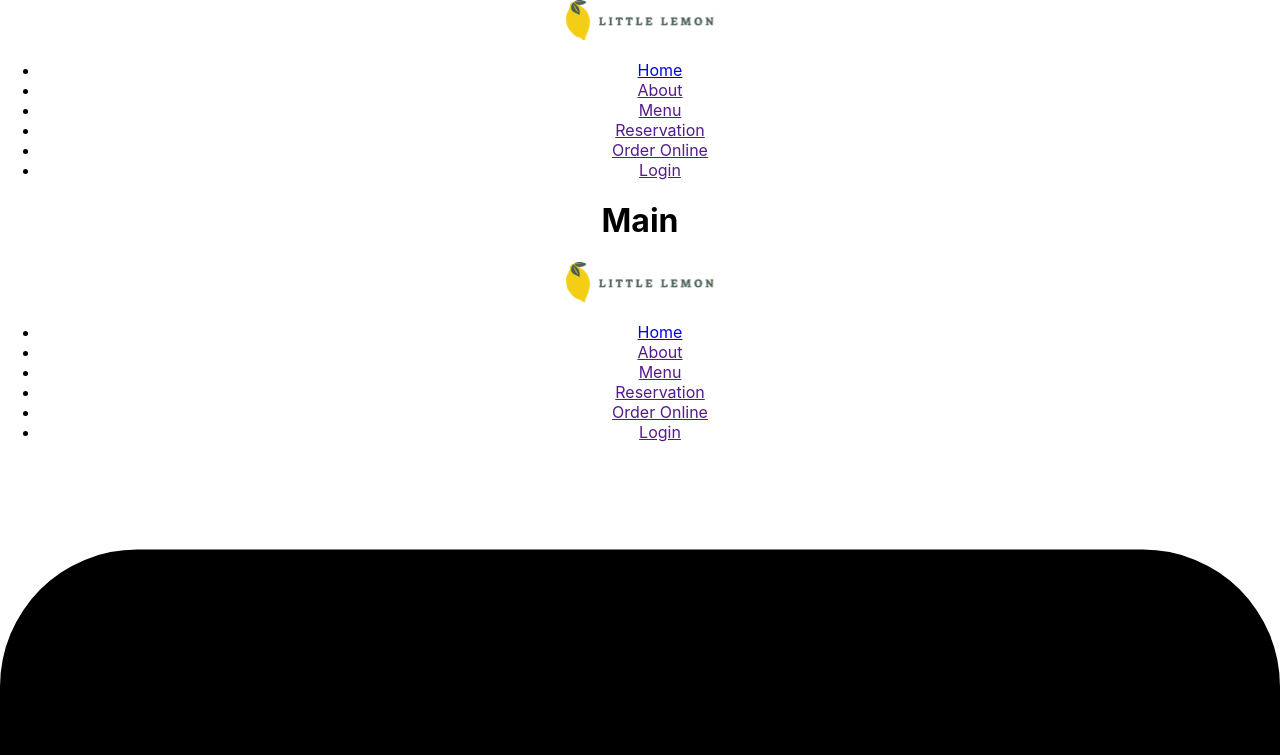
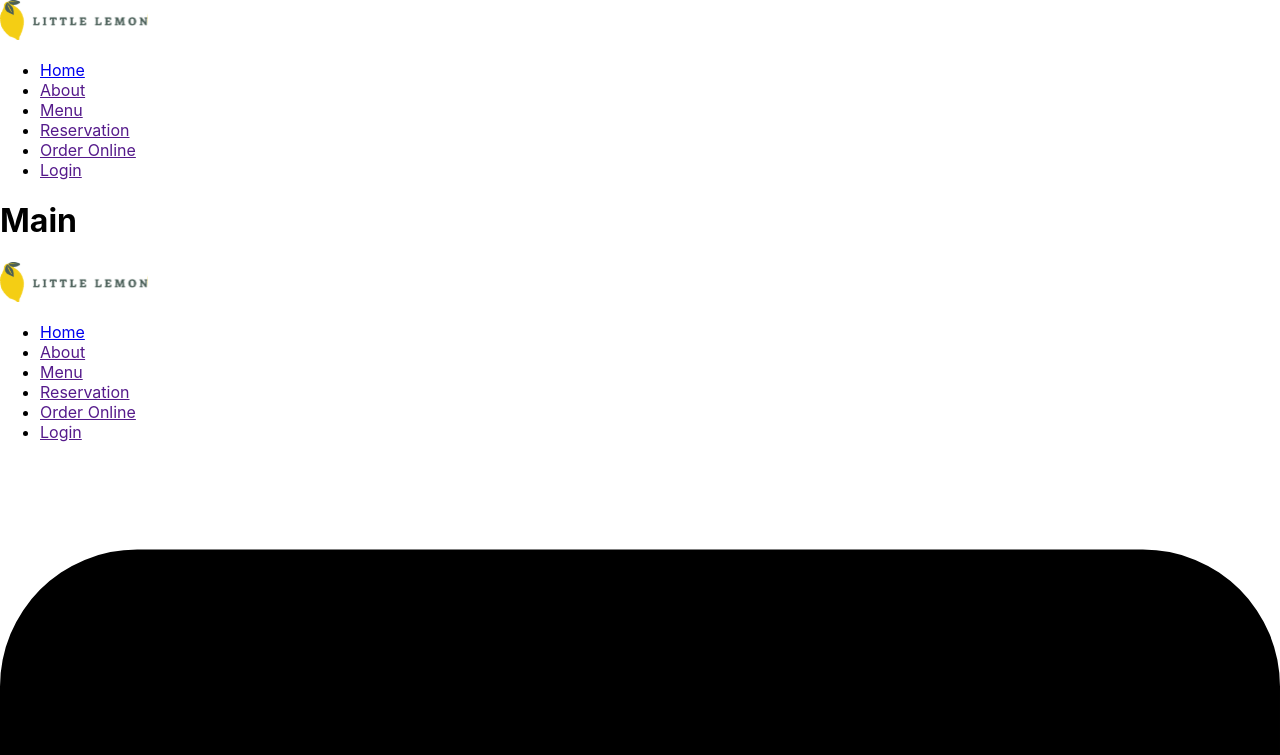
Before and after one commit to MarsIfeanyi/Little-Lemon-Web-App, a React (Create React App) app: page / in a window 1280 px wide. Shown: the top 755 px of the page. Built offline with nearby package versions, Linux system fonts and the light colour scheme.

Commit message:
Add styles

```diff
--- a/src/App.js
+++ b/src/App.js
@@ -4,12 +4,12 @@ import Header from "./components/Header";
 import Main from "./components/Main";
 import Footer from "./components/Footer";
 
-import "./App.css";
+// import "./App.css";
 
 function App() {
   return (
     <Fragment>
-      <div className="App">
+      <div className=" m-6 p-6">
         <Header />
 
         <Main></Main>
```
